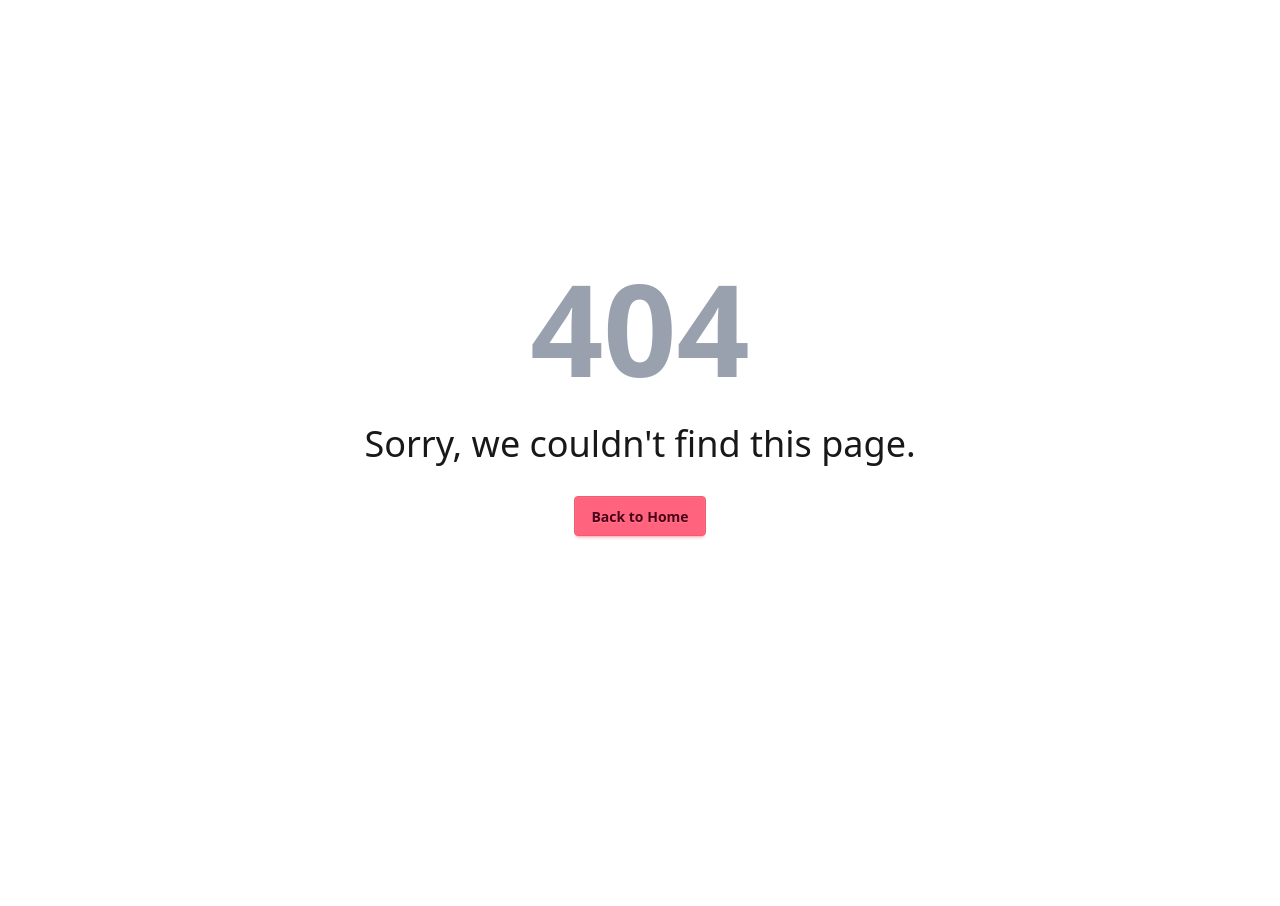
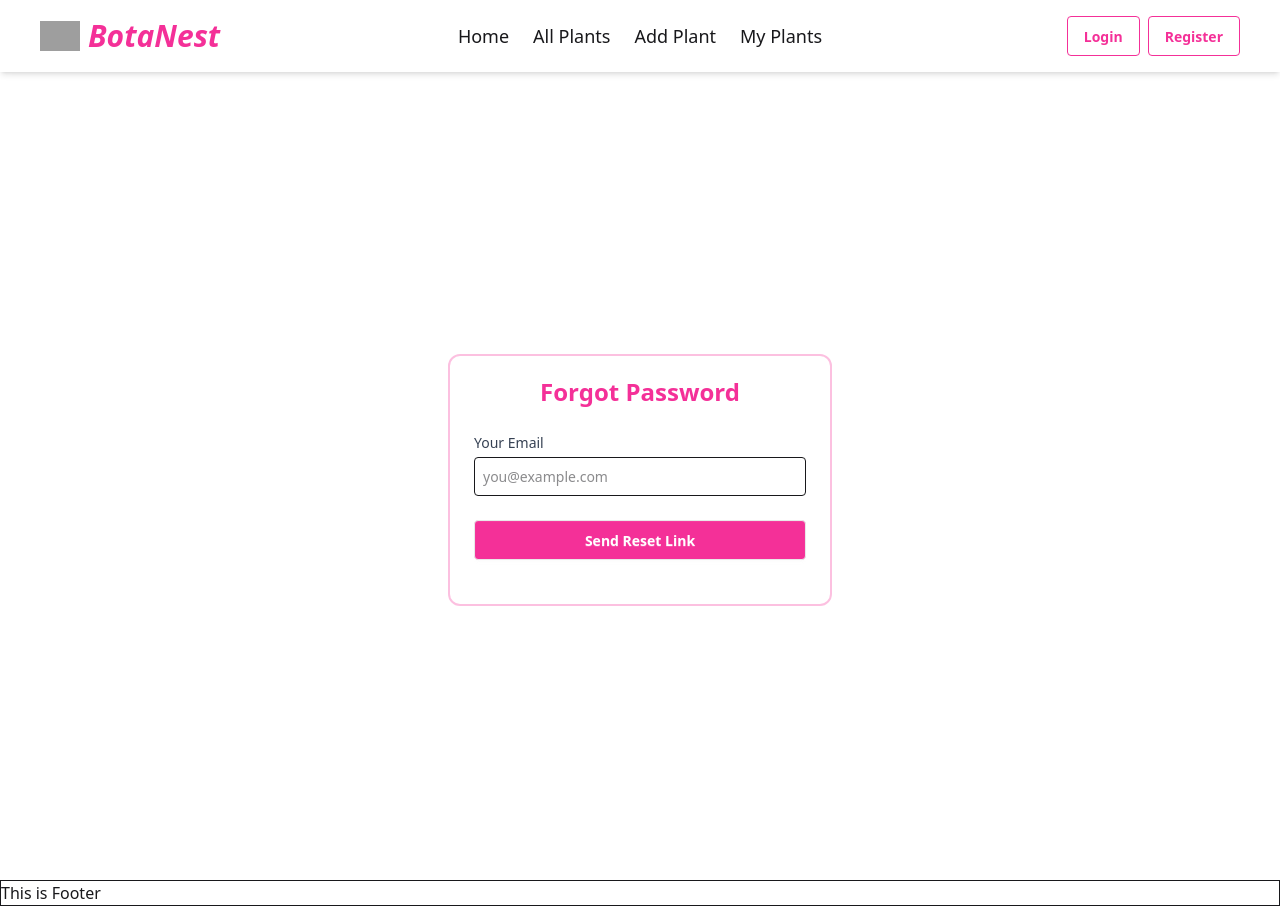
Before and after one commit to zaman-pro/BotaNest-client, a React (Vite) app: page /forgotPassword in a window 1280 px wide. Before the commit this address had no page. Before the commit the page ends 800 px from the top, so only its background shows below. Built offline with nearby package versions, Linux system fonts and the light colour scheme; no server answers; grey boxes are pictures that could not be loaded.

Commit message:
authProvider, privateRoute, loading and forgot pass added

```diff
--- a/src/components/Navbar/Navbar.jsx
+++ b/src/components/Navbar/Navbar.jsx
@@ -6,7 +6,7 @@ import { FaBarsStaggered } from "react-icons/fa6";
 
 const Navbar = () => {
   const location = useLocation();
-  const { user, logOut } = use(AuthContext) || {};
+  const { user, logOut } = use(AuthContext);
 
   const handleLogout = () => {
     logOut()
@@ -104,7 +104,10 @@ const Navbar = () => {
               <Link to="/login" className="btn btn-outline btn-secondary">
                 Login
               </Link>
-              <Link to="/register" className="btn btn-outline btn-secondary">
+              <Link
+                to="/register"
+                className="btn btn-outline btn-secondary hidden md:flex"
+              >
                 Register
               </Link>
             </div>
--- a/src/main.jsx
+++ b/src/main.jsx
@@ -3,9 +3,12 @@ import { createRoot } from "react-dom/client";
 import "./index.css";
 import router from "./routes/router.jsx";
 import { RouterProvider } from "react-router";
+import AuthProvider from "./provider/AuthProvider.jsx";
 
 createRoot(document.getElementById("root")).render(
   <StrictMode>
-    <RouterProvider router={router}></RouterProvider>
+    <AuthProvider>
+      <RouterProvider router={router}></RouterProvider>
+    </AuthProvider>
   </StrictMode>
 );
--- /dev/null
+++ b/src/pages/ForgotPassword/ForgotPassword.jsx
@@ -0,0 +1,62 @@
+import React, { useContext, useState } from "react";
+import { AuthContext } from "../../provider/AuthContext";
+import { useNavigate } from "react-router";
+import Swal from "sweetalert2";
+// import useTitle from "../utils/useTitle";
+
+const ForgotPassword = () => {
+  const { resetPassword } = useContext(AuthContext);
+  const [email, setEmail] = useState("");
+  const navigate = useNavigate();
+
+  //   useTitle("Reset Passoword - BotaNest");
+
+  const handleSubmit = (e) => {
+    e.preventDefault();
+    if (!email) {
+      Swal.fire("Please enter your email.");
+      return;
+    }
+    resetPassword(email)
+      .then(() => {
+        Swal.fire("Check your inbox for reset link!");
+        navigate("/");
+      })
+      .catch((err) => {
+        console.error(err);
+        Swal.fire(
+          err.code === "auth/user-not-found"
+            ? "Email not registered."
+            : "Failed to send reset email."
+        );
+      });
+  };
+
+  return (
+    <div className="flex justify-center items-center min-h-screen p-2">
+      <div className="card w-full max-w-sm py-5 border-2 border-secondary/30 rounded-xl">
+        <h1 className="text-2xl font-bold text-center text-secondary flex items-center justify-center gap-2">
+          Forgot Password
+        </h1>
+        <form onSubmit={handleSubmit} className="card-body space-y-4">
+          <label className="block">
+            <span className="text-gray-700">Your Email</span>
+            <input
+              type="email"
+              value={email}
+              onChange={(e) => setEmail(e.target.value)}
+              required
+              className="mt-1 block w-full border rounded p-2"
+              placeholder="you@example.com"
+            />
+          </label>
+          <button type="submit" className="btn bg-secondary text-white w-full">
+            Send Reset Link
+          </button>
+        </form>
+      </div>
+    </div>
+  );
+};
+
+export default ForgotPassword;
--- /dev/null
+++ b/src/pages/Loading/Loading.jsx
@@ -0,0 +1,13 @@
+import React from "react";
+// import useTitle from "../utils/useTitle";
+
+const Loading = () => {
+  //   useTitle("Loading...");
+  return (
+    <div className="flex justify-center items-center min-h-screen">
+      <span className="loading loading-spinner text-secondary"></span>
+    </div>
+  );
+};
+
+export default Loading;
--- a/src/pages/Login/Login.jsx
+++ b/src/pages/Login/Login.jsx
@@ -7,7 +7,7 @@ import { AuthContext } from "../../provider/AuthContext";
 import Swal from "sweetalert2";
 
 const Login = () => {
-  const { user, logIn, googleLogIn } = use(AuthContext) || {};
+  const { user, logIn, googleLogIn } = use(AuthContext);
   const location = useLocation();
   const navigate = useNavigate();
   //   useTitle("Login - BotaNest");
@@ -16,7 +16,7 @@ const Login = () => {
 
   useEffect(() => {
     if (user) {
-      navigate(`${location.state ? location.state : "/profile"}`);
+      navigate(`${location.state ? location.state : "/"}`);
     }
   }, [user, navigate, location.state]);
 
@@ -44,7 +44,7 @@ const Login = () => {
   const handleGoogleLogIn = () => {
     googleLogIn()
       .then(() => {
-        Swal.fire("Login with Google successful!");
+        Swal.fire("Google Login successful!");
       })
       .catch((error) => {
         console.log(error);
@@ -100,7 +100,7 @@ const Login = () => {
 
               <div>
                 <Link
-                  to="/forgot-password"
+                  to="/forgotPassword"
                   state={location.state}
                   className="link link-hover text-secondary"
                 >
--- a/src/pages/Register/Register.jsx
+++ b/src/pages/Register/Register.jsx
@@ -9,16 +9,16 @@ import Swal from "sweetalert2";
 
 const Register = () => {
   const { createUser, user, setUser, googleLogIn, updateUser, passwordRegex } =
-    use(AuthContext) || {};
+    use(AuthContext);
   const location = useLocation();
   const navigate = useNavigate();
-  //   useTitle("Register - My App");
+  //   useTitle("Register - BotaNest");
 
   const [ShowPassword, setShowPassword] = useState(false);
 
   useEffect(() => {
     if (user) {
-      navigate(`${location.state ? location.state : "/profile"}`);
+      navigate(`${location.state ? location.state : "/"}`);
     }
   }, [user, navigate, location.state]);
 
@@ -60,7 +60,7 @@ const Register = () => {
   const handleGoogleLogIn = () => {
     googleLogIn()
       .then(() => {
-        Swal.fire("Login with Google successful!");
+        Swal.fire("Google Login successful!");
       })
       .catch((error) => {
         console.log(error);
--- a/src/provider/AuthProvider.jsx
+++ b/src/provider/AuthProvider.jsx
@@ -0,0 +1,81 @@
+import {
+  createUserWithEmailAndPassword,
+  GoogleAuthProvider,
+  onAuthStateChanged,
+  sendPasswordResetEmail,
+  signInWithEmailAndPassword,
+  signInWithPopup,
+  signOut,
+  updateProfile,
+} from "firebase/auth";
+import React, { useEffect, useState } from "react";
+import { AuthContext } from "./AuthContext";
+import { auth } from "../firebase/firebase.config";
+
+// export const AuthContext = createContext(null);
+
+const AuthProvider = ({ children }) => {
+  const [user, setUser] = useState(null);
+  const [loading, setLoading] = useState(true);
+
+  const createUser = (email, password) => {
+    setLoading(true);
+    return createUserWithEmailAndPassword(auth, email, password);
+  };
+
+  const googleLogIn = () => {
+    setLoading(true);
+    const provider = new GoogleAuthProvider();
+    return signInWithPopup(auth, provider);
+  };
+
+  const logIn = (email, password) => {
+    setLoading(true);
+    return signInWithEmailAndPassword(auth, email, password);
+  };
+
+  const updateUser = (updatedData) => {
+    setLoading(true);
+    return updateProfile(auth.currentUser, updatedData).finally(() =>
+      setLoading(false)
+    );
+  };
+
+  const logOut = () => {
+    return signOut(auth);
+  };
+
+  const resetPassword = (email) => {
+    setLoading(true);
+    return sendPasswordResetEmail(auth, email).finally(() => setLoading(false));
+  };
+
+  const passwordRegex = /^(?=.*[a-z])(?=.*[A-Z]).{6,}$/;
+
+  useEffect(() => {
+    const unSubscribe = onAuthStateChanged(auth, (currentUser) => {
+      setUser(currentUser);
+      setLoading(false);
+    });
+    return () => {
+      unSubscribe();
+    };
+  }, []);
+
+  const authData = {
+    user,
+    setUser,
+    createUser,
+    logIn,
+    logOut,
+    loading,
+    setLoading,
+    googleLogIn,
+    updateUser,
+    resetPassword,
+    passwordRegex,
+  };
+  return <AuthContext value={authData}>{children}</AuthContext>;
+};
+
+export default AuthProvider;
--- /dev/null
+++ b/src/provider/PrivateRoute.jsx
@@ -0,0 +1,20 @@
+import React, { use } from "react";
+import { AuthContext } from "./AuthContext";
+import { Navigate, useLocation } from "react-router";
+import Loading from "../pages/Loading/Loading";
+
+const PrivateRoute = ({ children }) => {
+  const { user, loading } = use(AuthContext);
+  const location = useLocation();
+
+  if (loading) {
+    return <Loading></Loading>;
+  }
+
+  if (user && user.email) {
+    return children;
+  }
+  return <Navigate state={location.pathname} to="/login"></Navigate>;
+};
+
+export default PrivateRoute;
--- a/src/routes/router.jsx
+++ b/src/routes/router.jsx
@@ -6,6 +6,8 @@ import Login from "../pages/Login/Login";
 import Register from "../pages/Register/Register";
 import AddPlant from "../pages/AddPlant/AddPlant";
 import AllPlants from "../pages/AllPlants/AllPlants";
+import PrivateRoute from "../provider/PrivateRoute";
+import ForgotPassword from "../pages/ForgotPassword/ForgotPassword";
 
 const router = createBrowserRouter([
   {
@@ -17,15 +19,25 @@ const router = createBrowserRouter([
         index: true,
         Component: Home,
       },
+
+      { path: "/register", Component: Register },
       { path: "/login", Component: Login },
-      { path: "/register", Component: Register },
+      { path: "/forgotPassword", Component: ForgotPassword },
       {
         path: "/addPlant",
-        Component: AddPlant,
+        element: (
+          <PrivateRoute>
+            <AddPlant></AddPlant>
+          </PrivateRoute>
+        ),
       },
       {
         path: "/allPlants",
-        Component: AllPlants,
+        element: (
+          <PrivateRoute>
+            <AllPlants />
+          </PrivateRoute>
+        ),
         loader: () =>
           fetch("https://a10-bota-nest-server-side.vercel.app/plants"),
 
```
